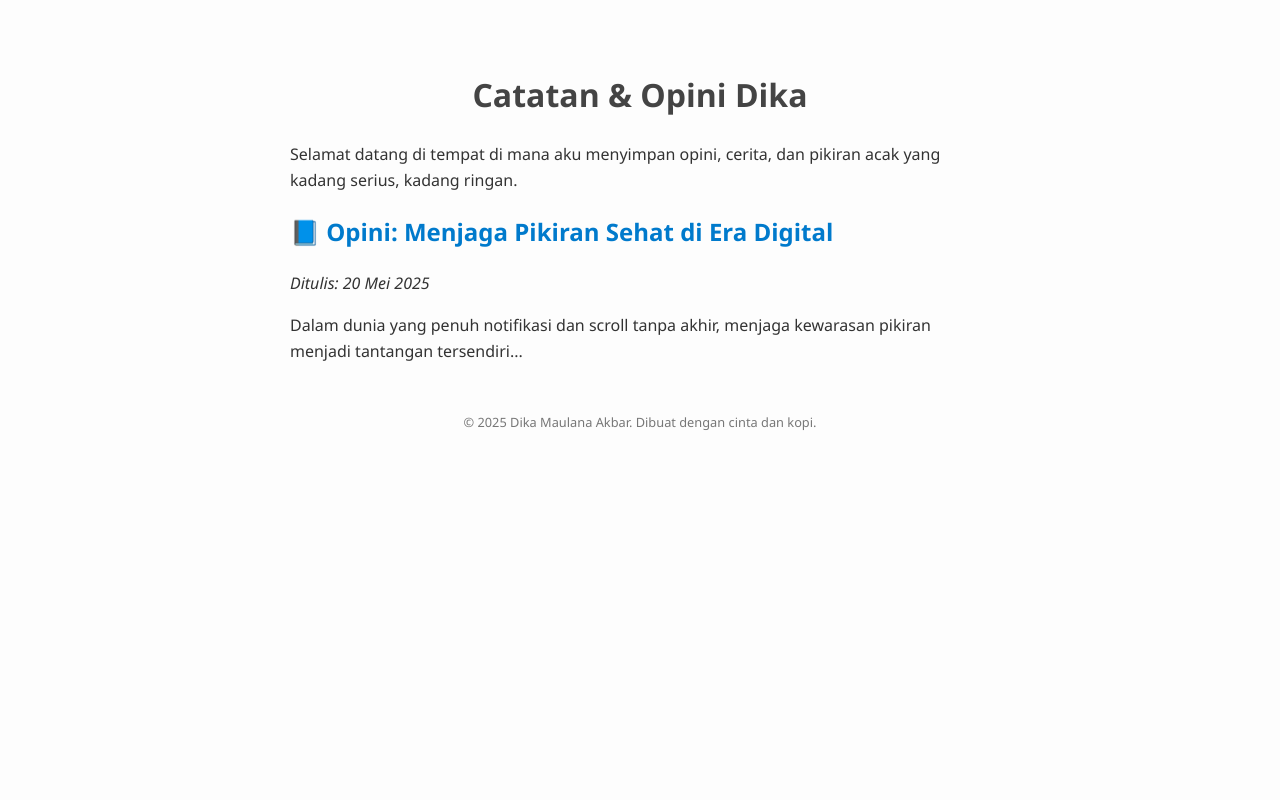
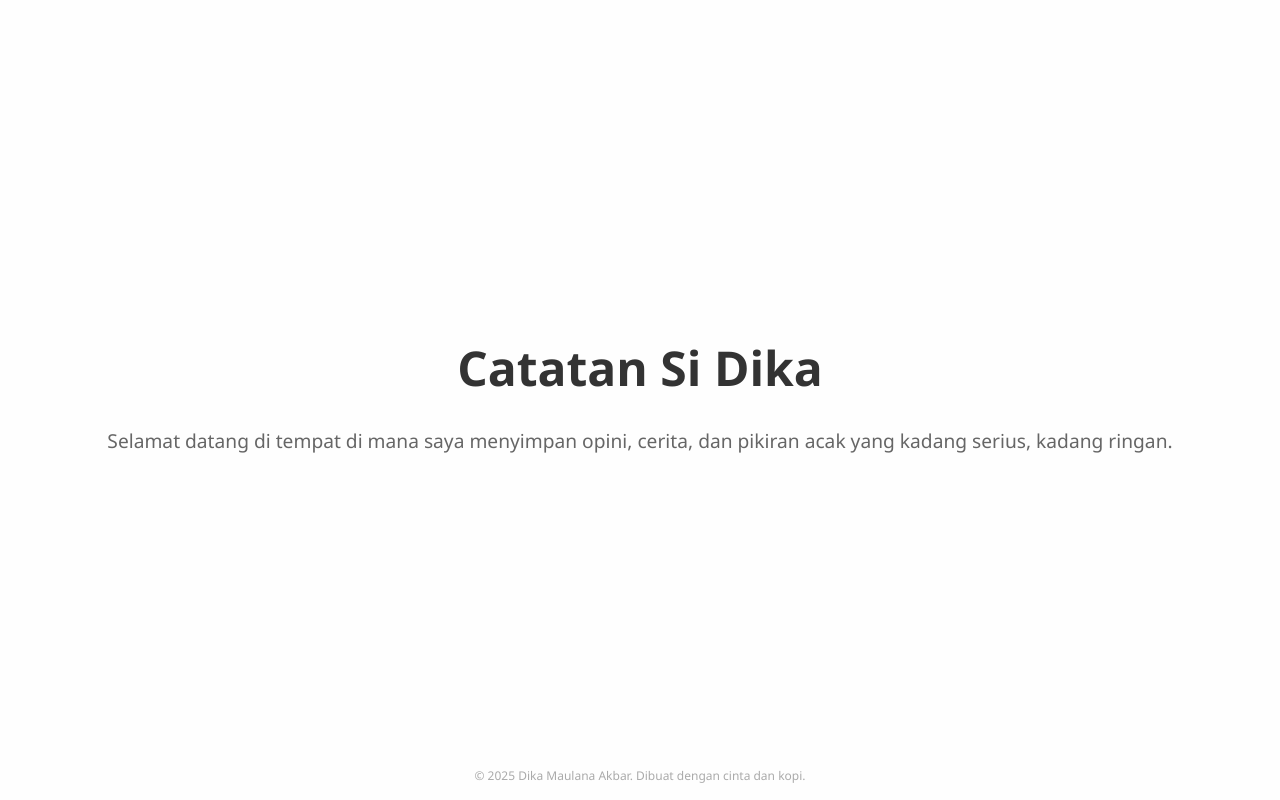
Before and after one commit to daikeu/catatan-daikeu, a plain HTML site: page index.html in a window 1280 px wide. Drawn offline with Linux system fonts and the light colour scheme.

Commit message:
index.html

```diff
--- a/index.html
+++ b/index.html
@@ -3,40 +3,40 @@
 <head>
   <meta charset="UTF-8" />
   <meta name="viewport" content="width=device-width, initial-scale=1.0" />
-  <title>Catatan Dika</title>
+  <title>Dika — Ruang Pikiran</title>
   <style>
     body {
-      font-family: "Segoe UI", sans-serif;
-      max-width: 700px;
-      margin: 2rem auto;
-      padding: 1rem;
-      background-color: #fdfdfd;
+      margin: 0;
+      padding: 0;
+      font-family: 'Segoe UI', sans-serif;
+      background-color: #fefefe;
       color: #333;
-      line-height: 1.6;
+      display: flex;
+      flex-direction: column;
+      justify-content: center;
+      align-items: center;
+      height: 100vh;
+      text-align: center;
     }
     h1 {
-      text-align: center;
-      color: #444;
+      font-size: 3rem;
+      margin: 0.5rem 0;
     }
-    a {
-      color: #007acc;
-      text-decoration: none;
+    p {
+      font-size: 1.2rem;
+      color: #666;
     }
     footer {
-      margin-top: 3rem;
-      font-size: 0.8rem;
-      text-align: center;
-      color: #777;
+      position: absolute;
+      bottom: 1rem;
+      font-size: 0.75rem;
+      color: #aaa;
     }
   </style>
 </head>
 <body>
-  <h1>Catatan & Opini Dika</h1>
-  <p>Selamat datang di tempat di mana aku menyimpan opini, cerita, dan pikiran acak yang kadang serius, kadang ringan.</p>
-
-  <h2><a href="#">📘 Opini: Menjaga Pikiran Sehat di Era Digital</a></h2>
-  <p><em>Ditulis: 20 Mei 2025</em></p>
-  <p>Dalam dunia yang penuh notifikasi dan scroll tanpa akhir, menjaga kewarasan pikiran menjadi tantangan tersendiri...</p>
+  <h1>Catatan Si Dika</h1>
+  <p>Selamat datang di tempat di mana saya menyimpan opini, cerita, dan pikiran acak yang kadang serius, kadang ringan.</p>
 
   <footer>
     &copy; 2025 Dika Maulana Akbar. Dibuat dengan cinta dan kopi.
```
